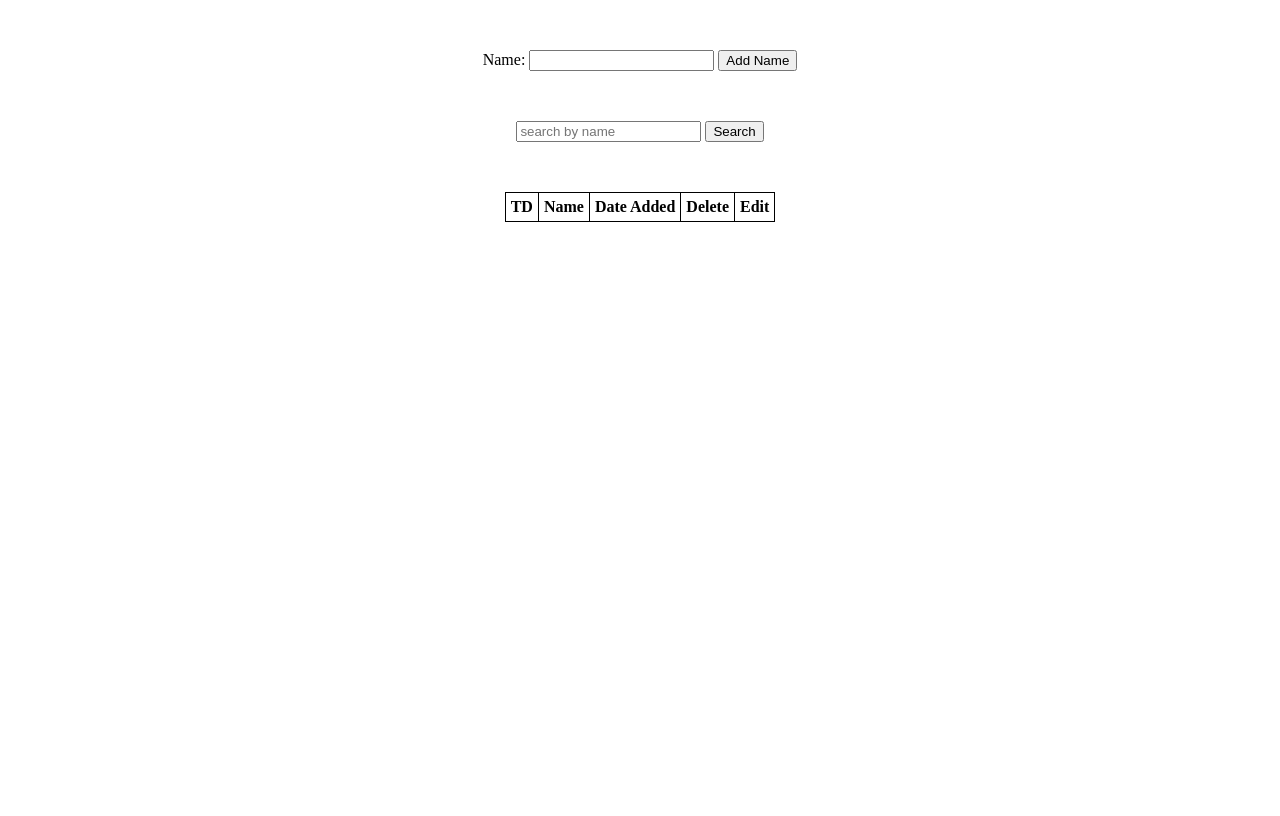
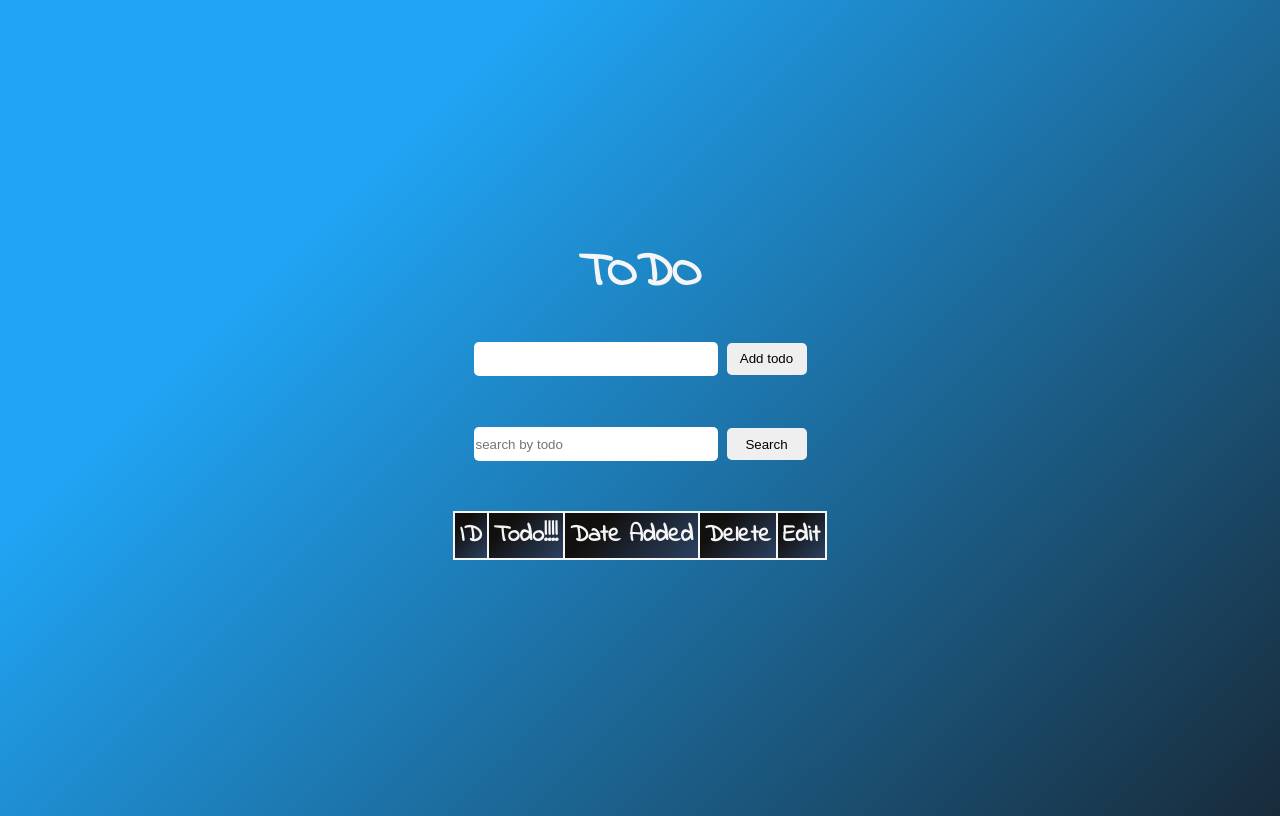
Before and after one commit to aaronojala/simple_full_stack_app, a plain HTML site: page client/index.html in a window 1280 px wide. Drawn offline with Linux system fonts and the light colour scheme; no server answers.

Commit message:
modified to a todo list and added some styling

```diff
--- a/client/index.html
+++ b/client/index.html
@@ -8,20 +8,23 @@
 </head>
 <body>
     <main>
-        <label>Name:</label>
-        <input type="text" id="name-input">
-        <button id="add-name-btn">Add Name</button>
+        <h1>TODO</h1>
+        <div>
+            <input type="text" id="name-input">
+            <button id="add-name-btn">Add todo</button>
+        </div>
+
 
         <div id="searchbar">
-            <input placeholder="search by name"
+            <input placeholder="search by todo"
             id="search-input">
             <button id="search-btn">Search</button>
         </div>
 
         <table id="table">
             <thead>
-                <th>TD</th>
-                <th>Name</th>
+                <th>ID</th>
+                <th>Todo!!!!</th>
                 <th>Date Added</th>
                 <th>Delete</th>
                 <th>Edit</th>
--- a/client/styles.css
+++ b/client/styles.css
@@ -1,22 +1,54 @@
+@import url('https://fonts.googleapis.com/css2?family=Indie+Flower&display=swap');
+
+body {
+  font-family: 'Indie Flower', cursive;
+  font-size: 1.5rem;
+  color: whitesmoke;
+  background-color: #182b3a;
+  background-image: linear-gradient(315deg, #182b3a 0%, #20a4f3 74%);
+}
+
 main {
-  width: 50%;
-  margin: 50px auto;
+  display: flex;
+  flex-direction: column;
+  justify-content: center;
+  align-items: center;
   text-align: center;
+  height: 100vh;
 }
 
 #searchbar {
   margin-top: 50px;
 }
 
+input {
+  min-width: 15rem;
+  min-height: 2rem;
+  border-radius: 5px;
+  box-shadow: none;
+  border: none;
+}
+
 table {
   margin: 50px auto;
+}
+
+#add-name-btn,
+#search-btn {
+  min-width: 5rem;
+  height: 2rem;
+  border-radius: 5px;
+  box-shadow: none;
+  border: none;
 }
 
 table,
 th,
 td {
   border-collapse: collapse;
-  border: 1px solid black;
+  border: 2px solid whitesmoke;
+  background-color: #2b4162;
+  background-image: linear-gradient(315deg, #2b4162 0%, #12100e 74%);
 }
 
 th,
```
